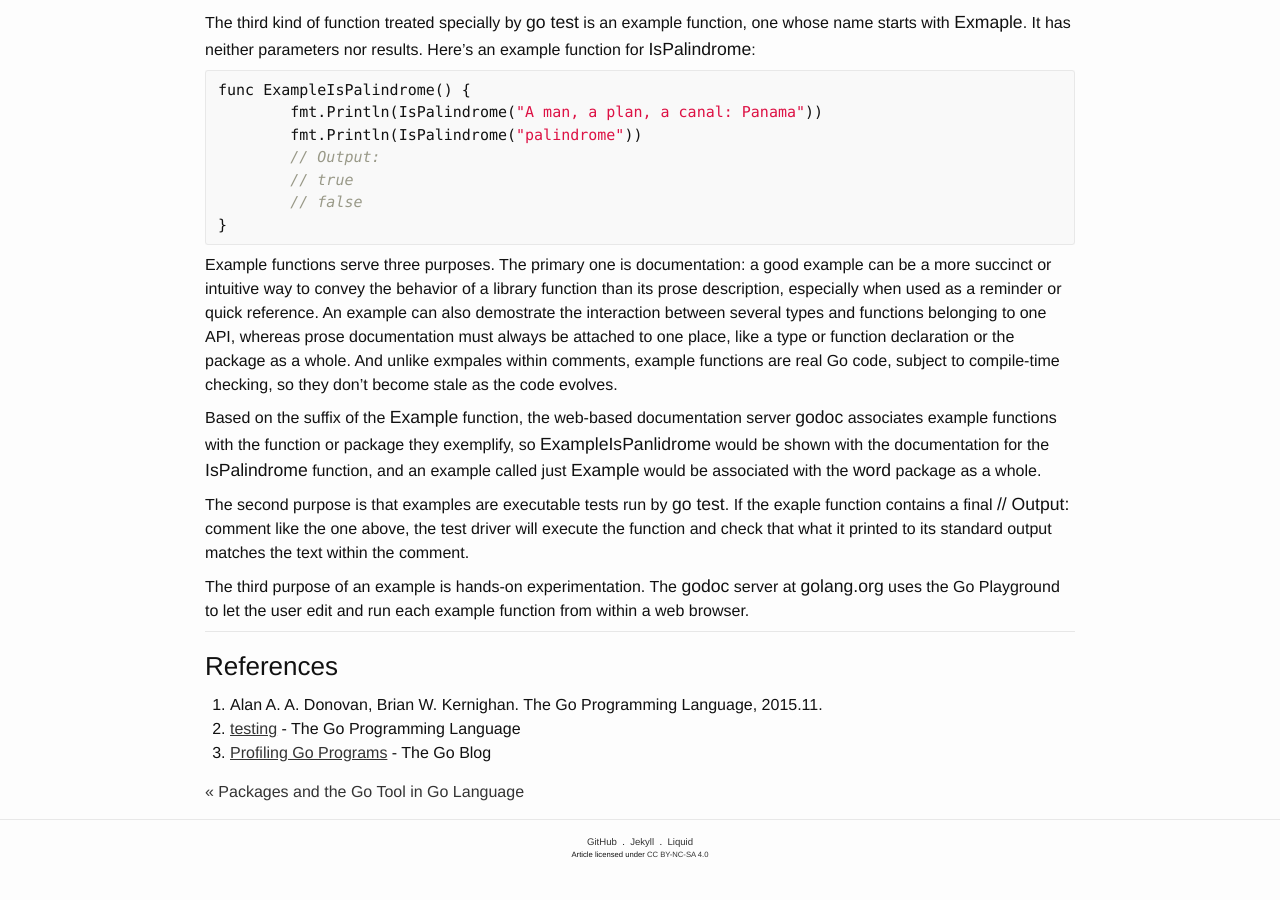
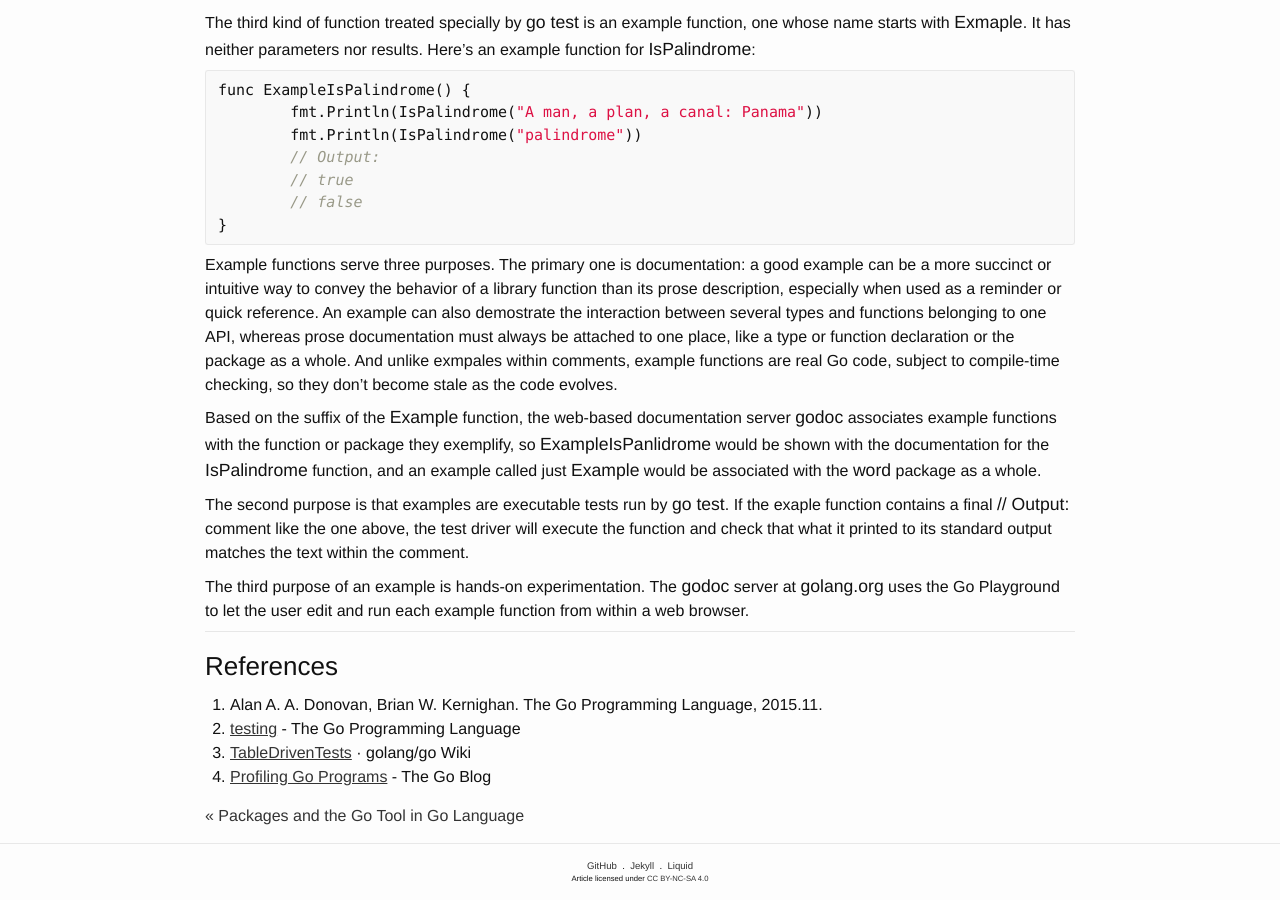
Before and after one commit to ousiax/ousiax.github.io, a Jekyll site: the page built from _posts/2017-07-01-testing-in-go-language.md, in a window 1280 px wide and 900 px high, scrolled down 12625 px. Built offline with Jekyll 4.4.1, drawn with Linux system fonts in a browser that asks for light colours; before the commit the page ends 13501 px from its top, so only the background shows below that.

Commit message:
Add table-driven-tests ref

```diff
--- a/_posts/2017-07-01-testing-in-go-language.md
+++ b/_posts/2017-07-01-testing-in-go-language.md
@@ -519,4 +519,5 @@ The third purpose of an example is hands-on experimentation. The **godoc** serve
 
 1. Alan A. A. Donovan, Brian W. Kernighan. The Go Programming Language, 2015.11.
 1. [testing](https://golang.org/pkg/testing/) - The Go Programming Language
+1. [TableDrivenTests](https://github.com/golang/go/wiki/TableDrivenTests) · golang/go Wiki
 1. [Profiling Go Programs](https://blog.golang.org/profiling-go-programs) - The Go Blog
```
